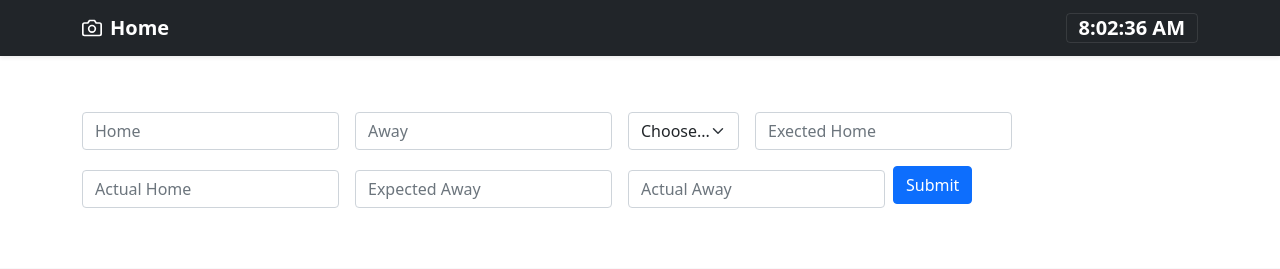
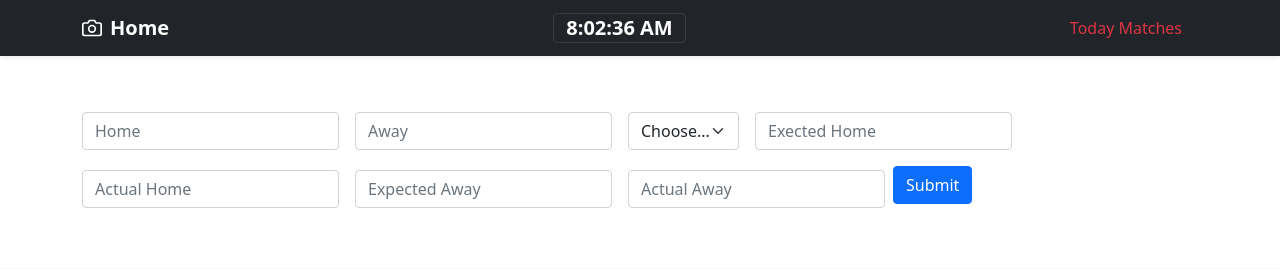
Before and after one commit to gitonga123/hundred-days-of-code, a Laravel app: page / in a window 1280 px wide. Shown: the top 269 px of the page. Run offline with Laravel 8, Linux system fonts and the light colour scheme; data that the repository does not hold is empty; some libraries are stand-ins or nearby versions.

Commit message:
Add link for today matches

```diff
--- a/twitter-api/resources/views/welcome.blade.php
+++ b/twitter-api/resources/views/welcome.blade.php
@@ -78,6 +78,7 @@
           aria-controls="navbarHeader" aria-expanded="false" aria-label="Toggle navigation">
           <span id="timeClock"></span>
         </button>
+        <a class="nav-link d-flex text-danger" href="/today/matches">Today Matches</a>
       </div>
     </div>
   </header>
```
